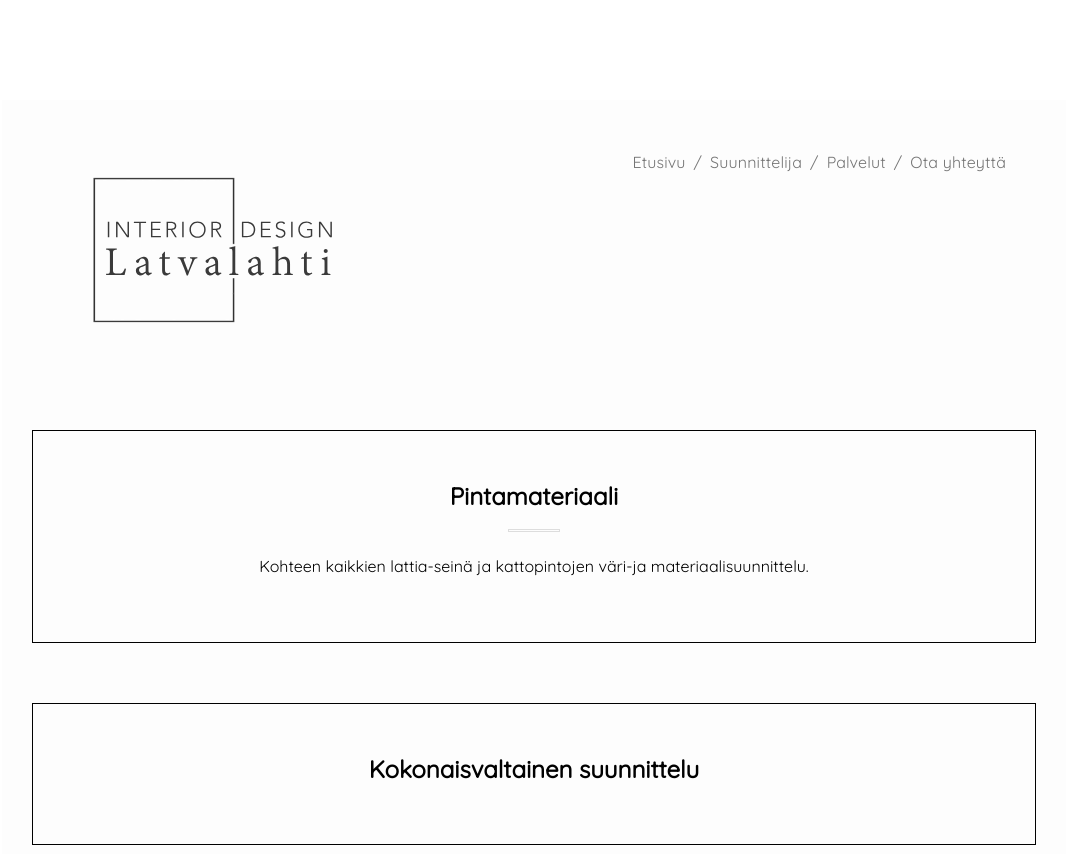
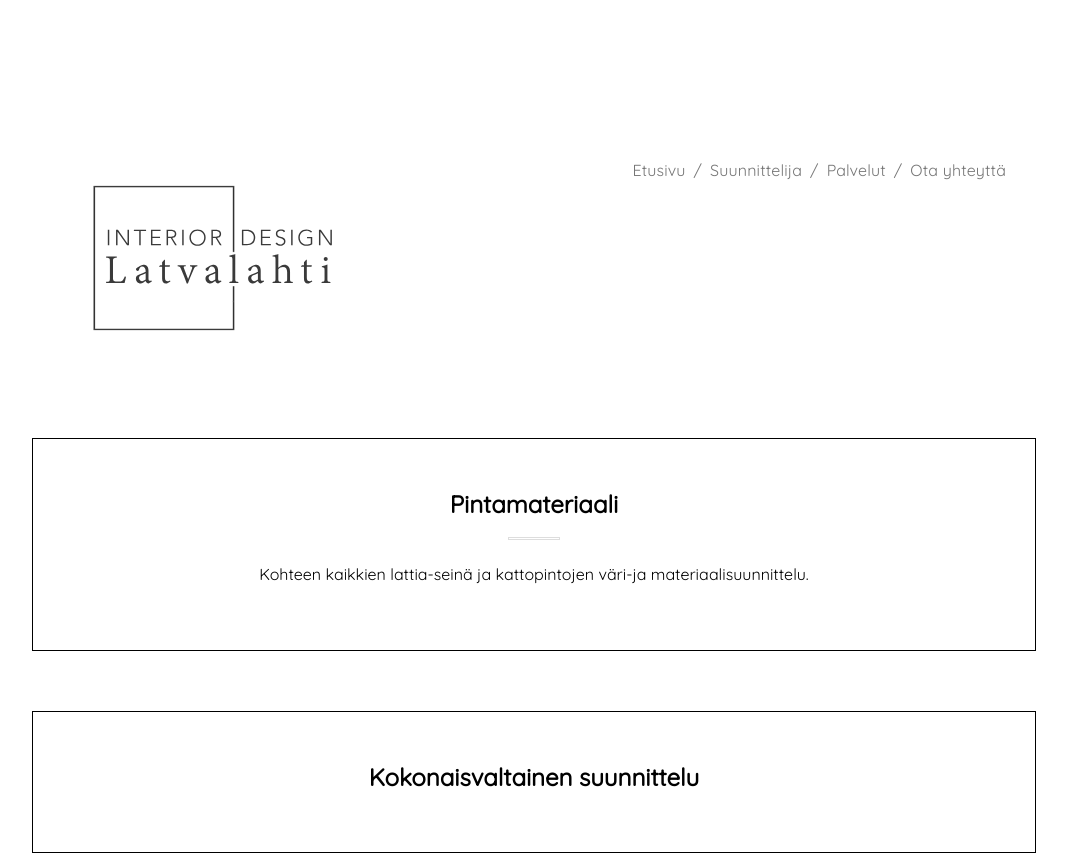
Before and after one commit to rinskinen/designl, a React (Create React App) app: page /palvelut in a window 1280 px wide. Shown: the top 854 px of the page, without its empty margins (106-1173 px from the left). Built offline with nearby package versions, Linux system fonts and the light colour scheme.

Commit message:
Make background color white

```diff
--- a/src/App.tsx
+++ b/src/App.tsx
@@ -19,11 +19,11 @@ const AppStyled = styled.div`
   min-height: 100vh;
   font-family: Quicksand !important;
   @media (min-width: 320px) {
-    margin: 10px;
+    padding: 10px;
   }
 
   @media (min-width: 1200px) {
-    margin: 100px;
+    padding: 100px;
   }
 `;
 
--- a/src/components/Footer.tsx
+++ b/src/components/Footer.tsx
@@ -7,7 +7,6 @@ import {
 import { usePoofSocialLinkStyles } from '@mui-treasury/styles/socialLink/poof';
 
 const StyledFooter = styled.footer`
-  background-color: #fdfdfd;
   display: grid;
   align-content: center;
   justify-content: center;
--- a/src/components/Header.tsx
+++ b/src/components/Header.tsx
@@ -7,7 +7,6 @@ import { BurgerMenu } from './BurgerMenu';
 import MenuIcon from '@material-ui/icons/Menu';
 
 const HeaderStyled = styled.div`
-  background-color: #fdfdfd;
   display: flex;
   align-content: center;
   justify-content: space-between;
--- a/src/components/pages/About.tsx
+++ b/src/components/pages/About.tsx
@@ -6,7 +6,6 @@ const StyledAboutPage = styled.div`
   display: grid;
   align-content: center;
   justify-content: center;
-  background-color: #fdfdfd;
   flex: 1 1 auto;
   p: 3px;
   text-align: center;
--- a/src/components/pages/Home.tsx
+++ b/src/components/pages/Home.tsx
@@ -6,7 +6,6 @@ const StyledHomeDiv = styled.div`
   display: grid;
   align-content: center;
   justify-content: center;
-  background-color: #fdfdfd;
   flex: 1 1 auto;
   p: 3px;
   text-align: center;
--- a/src/components/pages/Services.tsx
+++ b/src/components/pages/Services.tsx
@@ -6,7 +6,6 @@ const StyledServicesPage = styled.div`
   display: grid;
   align-content: center;
   justify-content: center;
-  background-color: #fdfdfd;
   flex: 1 1 auto;
   p: 3px;
   text-align: center;
```
